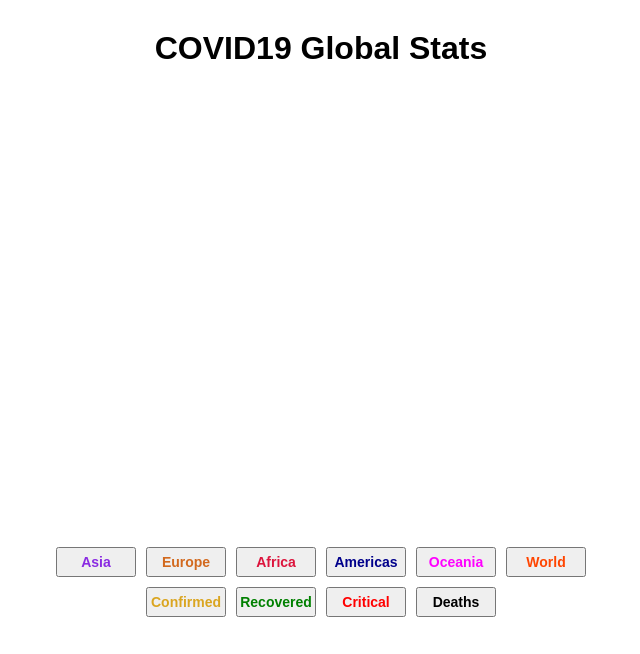
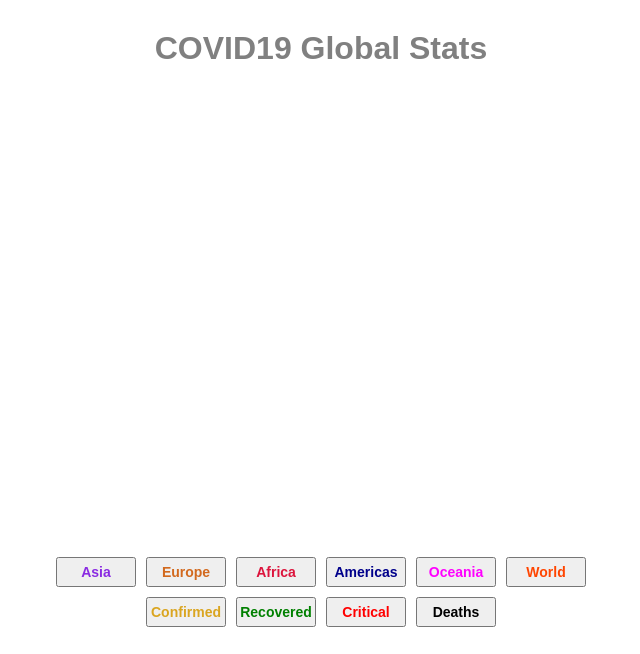
Before and after one commit to wassimahaddad/COVID19_Stats, a plain HTML site: page index.html in a window 1280 px wide. Both pictures are taken after a click on the element 640 px from the left and 677 px from the top of the page. Shown: the whole page, without its empty margins (319-959 px from the left). Drawn offline with nearby package versions, Linux system fonts and the light colour scheme; no server answers.

Commit message:
insert commited

```diff
--- a/css/sytle.css
+++ b/css/sytle.css
@@ -8,26 +8,40 @@
   margin-left: auto;
   margin-right: auto;
   font-family: Arial, Helvetica, sans-serif;
-  width: 70vw;
+  width: 50vw;
 }
 
 h1 {
   text-align: center;
   padding: 30px;
+  color: grey;
+  margin-bottom: 10px;
 }
 
 .chart-container {
   display: block;
   position: relative;
-  width: 70vw;
+  width: 50vw;
   height: 55vh;
   margin-left: auto;
   margin-right: auto;
 }
 
 .country-stats-container {
-  width: 70vw;
+  width: 50vw;
   height: 55vh;
+  font-size: 30px;
+}
+
+.country-stats-container h5 {
+  padding-top: 100px;
+  padding-bottom: 50px;
+  text-align: center;
+}
+.country-stats-container p {
+  text-align: center;
+  font-size: 20px;
+  padding: 3px;
 }
 
 .button-container {
--- a/js/index.js
+++ b/js/index.js
@@ -25,7 +25,7 @@ let chartState = {
 };
 //! Functions------------------------------------------------------------------
 
-// Return the continent from the "codeAndRegionArr" array according to the country code --------
+// Return the continent from the "codeAndRegionArr" array according to the country code
 
 function getContinentByCode(code) {
   for (let i = 0; i < codeAndRegionArr.length; i++) {
@@ -50,6 +50,8 @@ function getCovidData() {
         tempObj.deaths = code.data[i].latest_data.deaths;
         tempObj.code = code.data[i].code;
         tempObj.continent = getContinentByCode(code.data[i].code);
+        tempObj.newCases = code.data[i].today.confirmed;
+        tempObj.newDeaths = code.data[i].today.deaths;
 
         covidData.push(tempObj);
       }
@@ -57,7 +59,7 @@ function getCovidData() {
     });
 }
 
-// fetch country list with region--------------------------------------------
+// fetch country list with region-----------------------------------
 
 async function getRegion() {
   const result = await fetch(`${proxy}${countrie_API}`);
@@ -75,7 +77,7 @@ async function getRegion() {
 
 getRegion(); //get all data when page loads
 
-//Reset the content of the stats arrays--------------------------------------------
+//Reset the content of the stats arrays------------------------------
 
 function resetStats() {
   confirmed = [];
@@ -84,7 +86,7 @@ function resetStats() {
   deaths = [];
   world = [];
 }
-// World stats---------------------------------------------------------------------
+// World stats--------------------------------------------------------
 
 function worldStats() {
   resetStats();
@@ -97,7 +99,8 @@ function worldStats() {
   }
 }
 
-// assign the argument the correspoding countries-by-continent array (for use with "segmentByContinent" function)
+// assign the argument the correspoding countries-by-continent array
+//  (for use with "segmentByContinent" function)
 
 function selectContinentArray(arr) {
   console.log(arr);
@@ -119,7 +122,7 @@ function selectContinentArray(arr) {
   return "done";
 }
 
-//fill the stats arrays with data by continent--------------------------------------
+//fill the stats arrays with data by continent--------------
 
 function segmentByContinent(continent) {
   resetStats();
@@ -138,7 +141,7 @@ function segmentByContinent(continent) {
   return "done";
 }
 
-//Stats by single country-------------------------------------------------------------
+//Stats by single country----------------------------------
 
 function statsByCounty(country) {
   for (i = 0; i < covidData.length; i++) {
@@ -244,7 +247,8 @@ function chartColors(str) {
     return "black";
   }
 }
-//Draw chart -------------------------------------------------------------------------
+
+//Draw chart -----------------------------------------------
 
 function drawChart(xAxis, yAxis, cat, region) {
   const ctx = document.querySelector("#statChart").getContext("2d");
@@ -275,12 +279,39 @@ function drawChart(xAxis, yAxis, cat, region) {
   });
 }
 
+//create stats for sigle country
+
+function createCountryStats(country) {
+  document.querySelector(".country-stats-container").innerHTML = "";
+  const singleCountry = document.createElement("h5");
+  singleCountry.textContent = `Stats for ${country.name}:`;
+  const cases = document.createElement("P");
+  cases.textContent = `Total cases: ${country.confirmed}`;
+  const newCases = document.createElement("P");
+  newCases.textContent = `New cases: ${country.newCases}`;
+  const deaths = document.createElement("P");
+  deaths.textContent = `Total deaths: ${country.deaths}`;
+  const newDeaths = document.createElement("P");
+  newDeaths.textContent = `New deaths: ${country.newDeaths}`;
+  const recovered = document.createElement("P");
+  recovered.textContent = `Total recovered: ${country.recovered}`;
+  const critical = document.createElement("P");
+  critical.textContent = `Total critical: ${country.critical}`;
+  countryStats.appendChild(singleCountry);
+  countryStats.appendChild(cases);
+  countryStats.appendChild(newCases);
+  countryStats.appendChild(deaths);
+  countryStats.appendChild(newDeaths);
+  countryStats.appendChild(recovered);
+  countryStats.appendChild(critical);
+}
+
 //!Event Listeners----------------------------------------
 
 const geography = document.querySelector(".geography");
 const stats = document.querySelector(".stats");
 const countries = document.querySelector(".country-container");
-const page = document.querySelector(".page-container");
+const countryStats = document.querySelector(".country-stats-container");
 
 geography.addEventListener("click", (e) => {
   document.querySelector(".chart-container").classList.remove("hidden");
@@ -317,14 +348,5 @@ countries.addEventListener("click", (e) => {
   console.log(country);
   document.querySelector(".chart-container").classList.add("hidden");
   document.querySelector(".country-stats-container").classList.remove("hidden");
+  createCountryStats(country);
 });
-
-function displayStatsByCountry(obj) {
-  // hide chart
-  //build elements
-  const countryStats = document.createElement("div");
-  countryStats.className = "country-stats";
-  stats.append;
-
-  //display content in elements
-}
```
